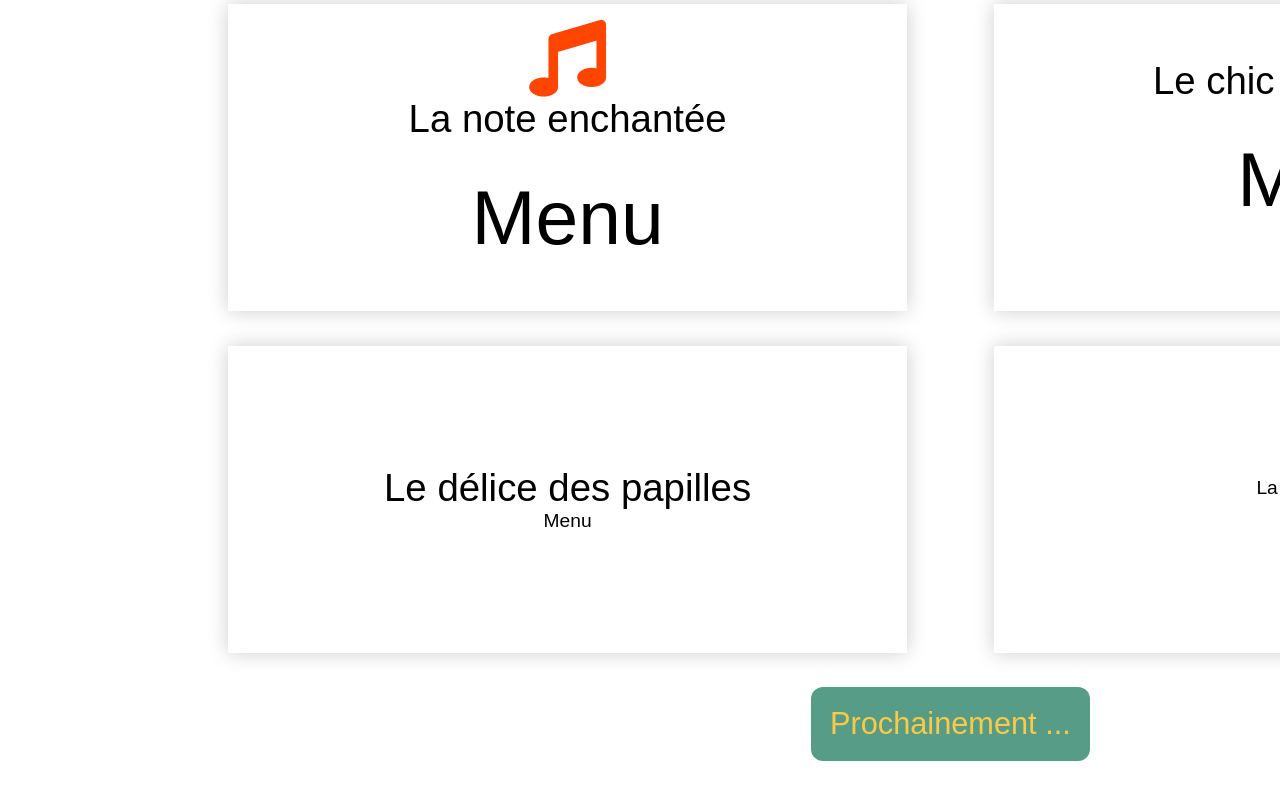
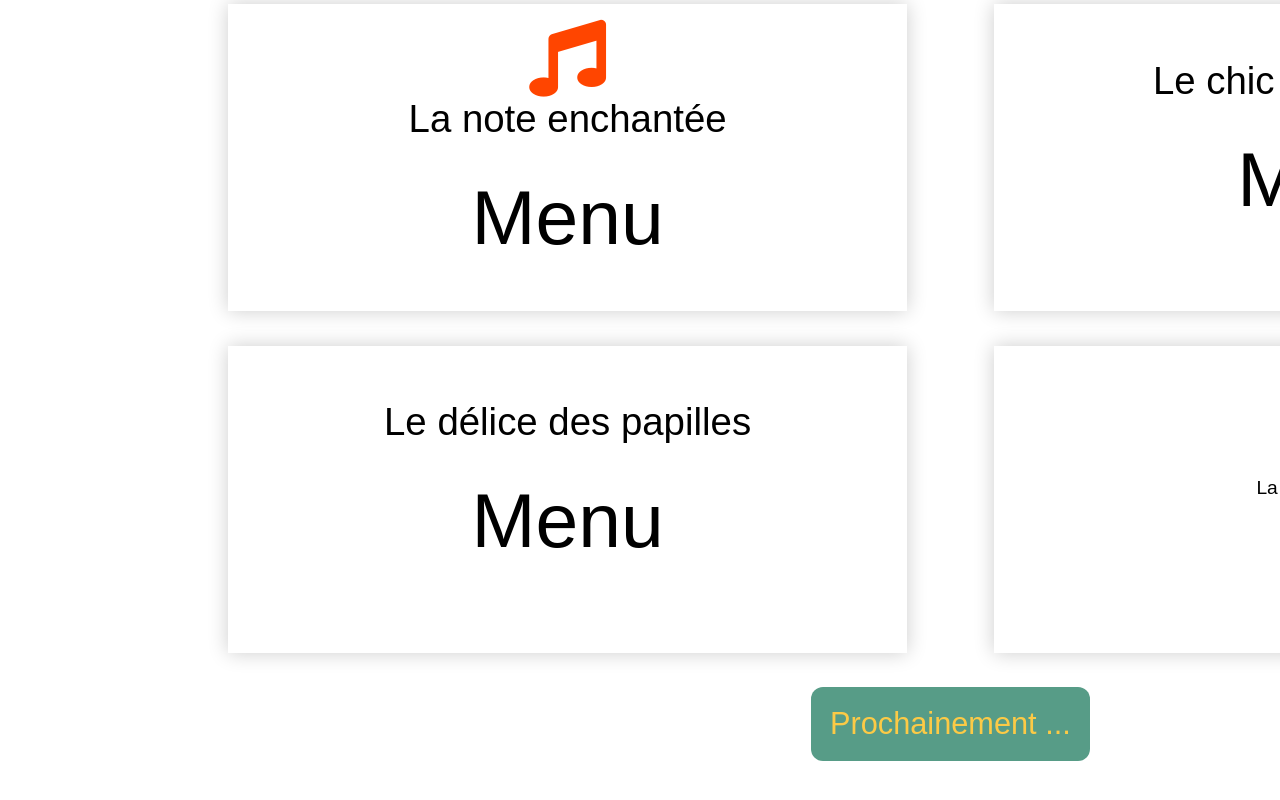
Before and after one commit to DelMout/ohmyfood, a plain HTML site: page index.html in a window 1280 px wide. Shown: the part 1794-2594 px from the top of the page. Drawn offline with Linux system fonts and the light colour scheme; a web font is replaced by a local one.

```diff
--- a/index.html
+++ b/index.html
@@ -40,7 +40,7 @@
         <div class="accueil-menu">
             <p>
                 <span class="resto">Le délice des papilles</span><br />
-                Menu
+                <span class="menu">Menu</span>
             </p>
         </div>
 
```
Also changed, not shown: Maquette/Menus/menu-1.png (added), Maquette/Menus/menu-1b.png (added), Maquette/Menus/menu-2.png (added), Maquette/Menus/menu-2b.png (added), Maquette/Menus/menu-3.png (added), Maquette/Menus/menu-3b.png (added), Maquette/Menus/menu-4.png (added), Maquette/Menus/menu-4b.png (added), Maquette/planche-1b.png (added), Maquette/planche-2.png (added), 1 other file.
